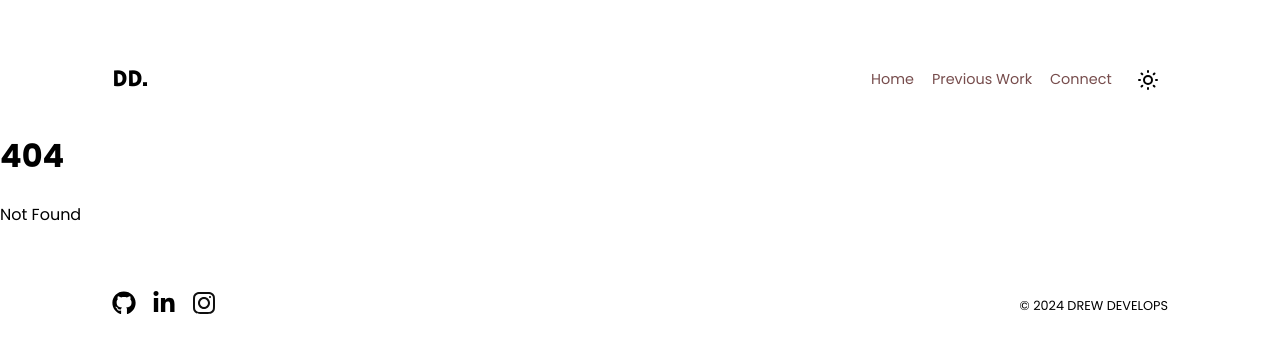
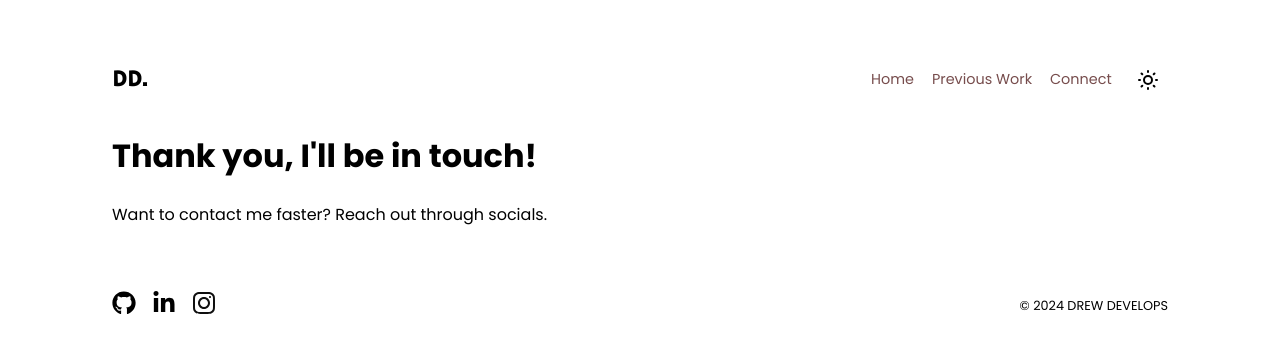
Before and after one commit to drewdoesdevelopment/drew-develops, a SvelteKit app: page /thank-you in a window 1280 px wide. Before the commit this address had no page. Shown: the top 352 px of the page. Built offline with nearby package versions, Linux system fonts and the light colour scheme.

Commit message:
Adds thank-you page and logic

```diff
--- a/src/routes/connect/+page.svelte
+++ b/src/routes/connect/+page.svelte
@@ -1,4 +1,4 @@
-<script>
+<script lang="ts">
 import { sendData } from './sendData';
 
 function handleSubmit(event) {
--- /dev/null
+++ b/src/routes/thank-you/+page.svelte
@@ -0,0 +1,4 @@
+<main>
+    <h1>Thank you, I'll be in touch!</h1>
+    <p>Want to contact me faster? Reach out through socials.</p>
+</main>
```
Also changed, not shown: src/routes/connect/sendData.js (+7 -0 lines).
